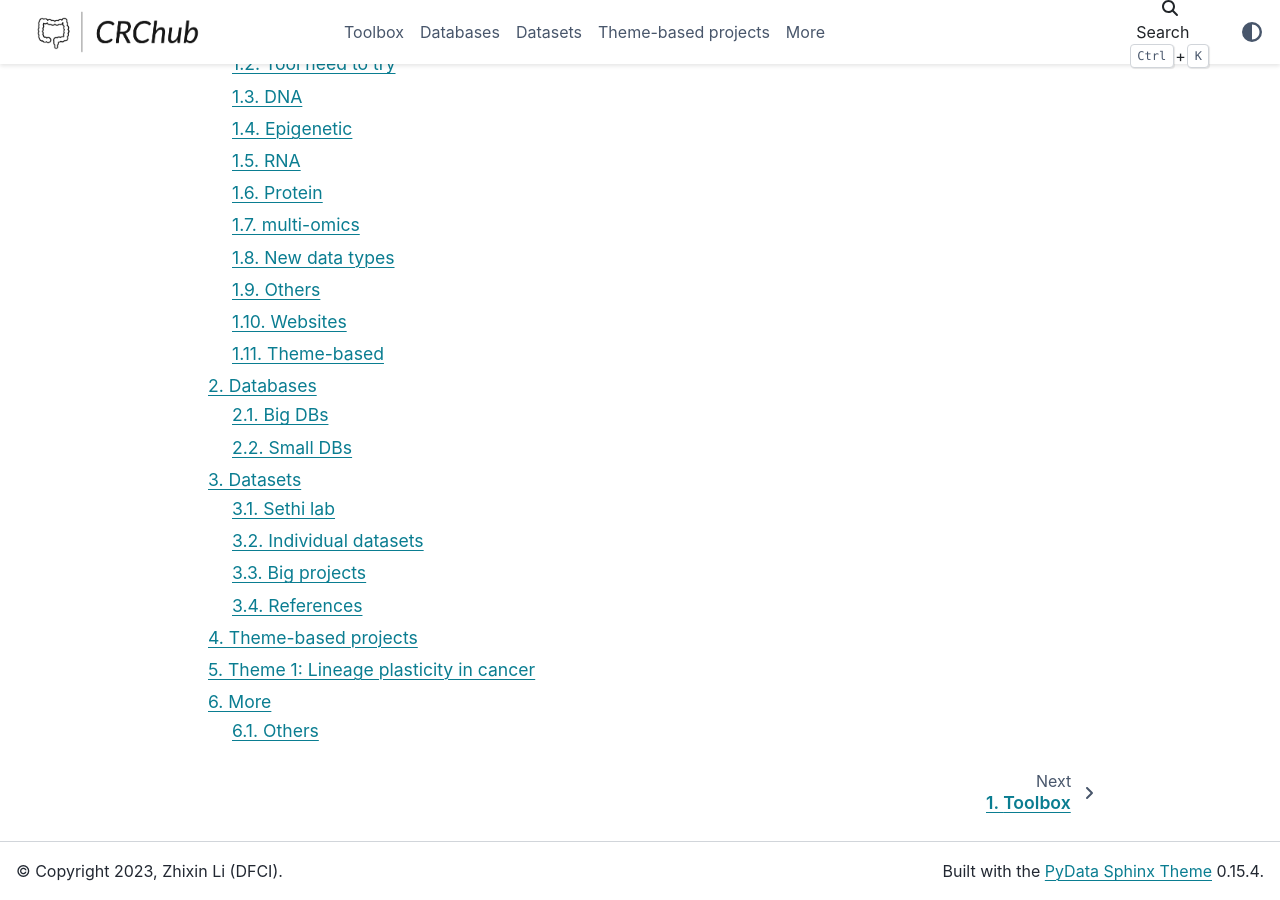
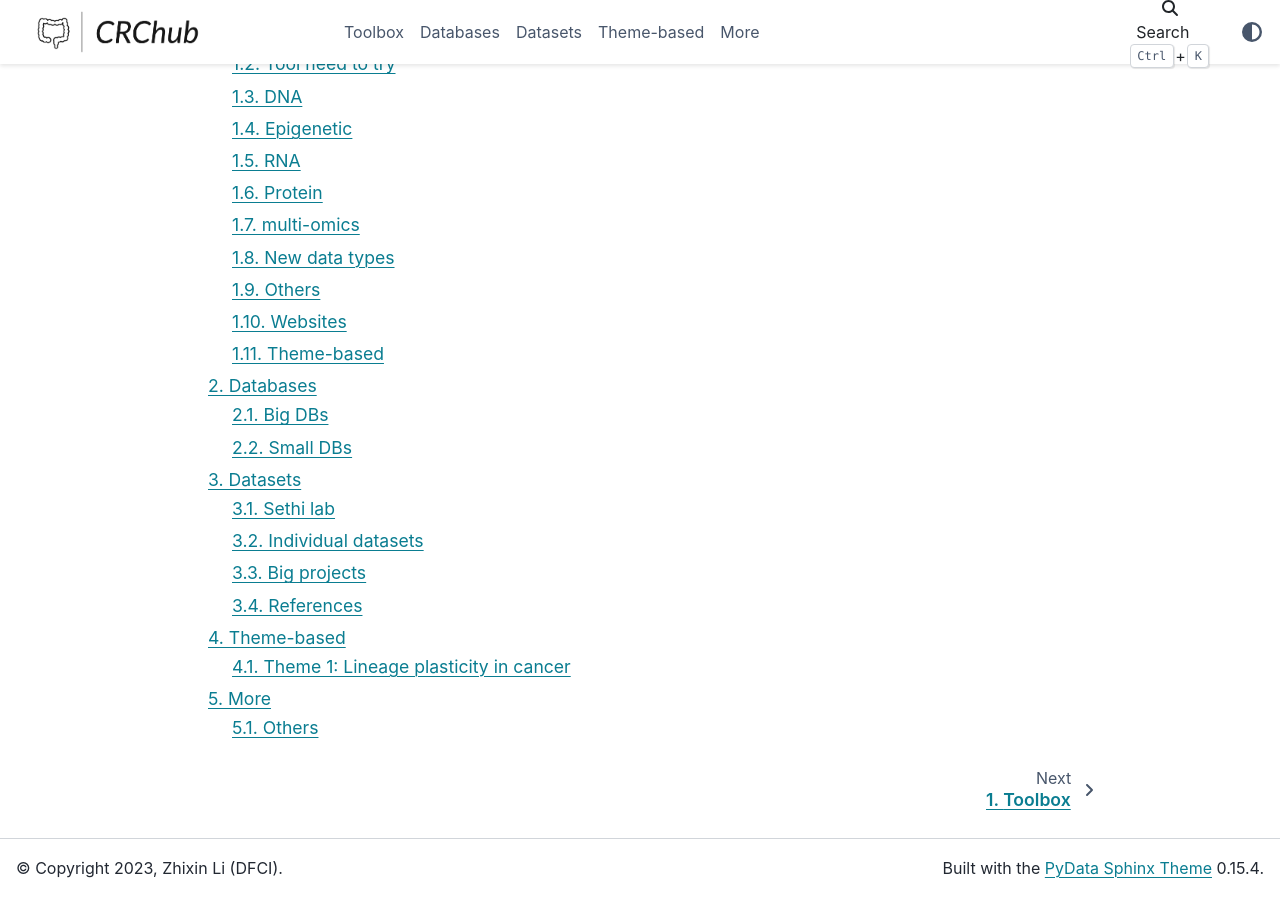
Before and after one commit to leezx/CRC-hub, a Sphinx documentation site: the page built from docs/source/index.rst, in a window 1280 px wide and 900 px high, scrolled down 1285 px. Built offline with Sphinx 7.4.7 and the PyData theme 0.15.4, drawn with Linux system fonts in a browser that asks for light colours; pages that are not in the unit, such as notebooks, are missing from menus.

Commit message:
Update theme-based.rst

```diff
--- a/docs/source/theme-based.rst
+++ b/docs/source/theme-based.rst
@@ -1,9 +1,9 @@
-Theme-based projects
+Theme-based
 ==================
 
 
 Theme 1: Lineage plasticity in cancer
-==================
+#########
 
 .. panels::
 	:container: container-lg pb-3
@@ -13,7 +13,7 @@ Theme 1: Lineage plasticity in cancer
 	:img-top: _static/toolbox.png
 
 	+++
-	.. link-button:: notebooks/toolbox/theme-based/lineage-plasticity-overview.ipynb
+	.. link-button:: notebooks/toolbox/theme-based/lineage-plasticity-overview
 		:type: ref
 		:text: Lineage-plasticity-overview
 		:classes: btn-link stretched-link font-weight-bold
```
